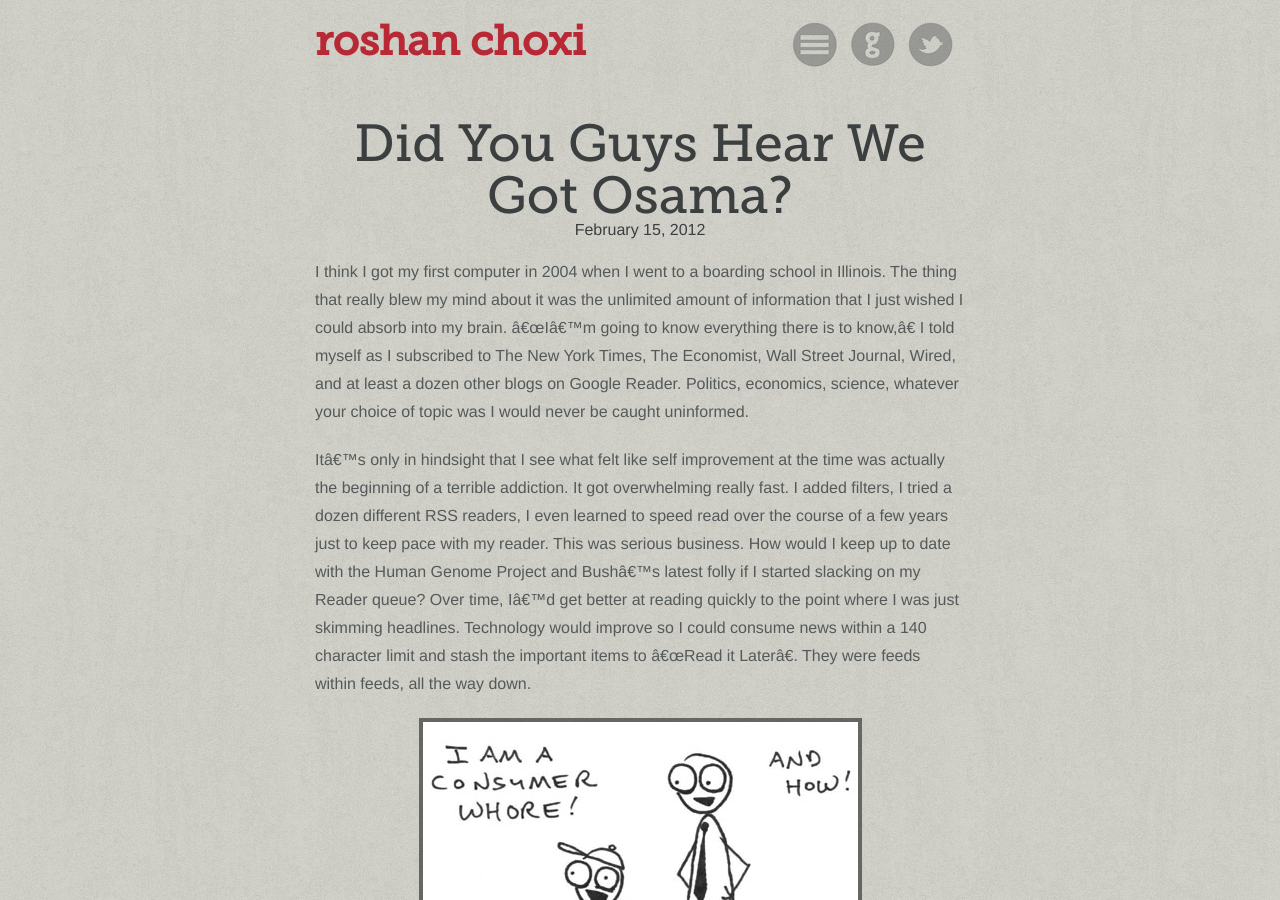
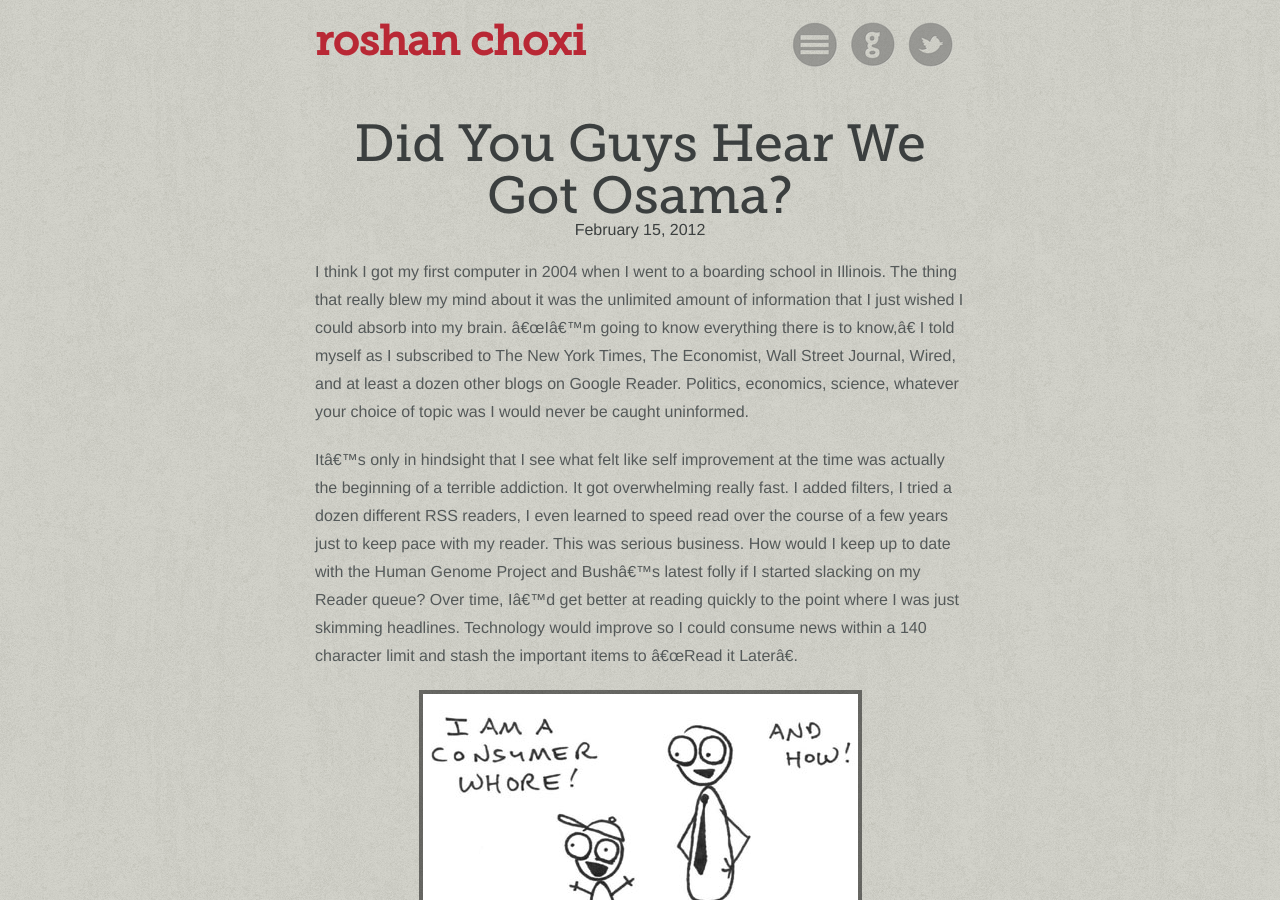
Before and after one commit to choxi/choxi.github.com, a Jekyll site: the page built from _posts/2012-2-15-did-you-guys-hear-we-got-osama.md, in a window 1280 px wide and 900 px high. Built offline with Jekyll 4.4.1, drawn with Linux system fonts in a browser that asks for light colours.

Commit message:
Minor Update to Osama post

```diff
--- a/_posts/2012-2-15-did-you-guys-hear-we-got-osama.md
+++ b/_posts/2012-2-15-did-you-guys-hear-we-got-osama.md
@@ -5,7 +5,7 @@
 
 I think I got my first computer in 2004 when I went to a boarding school in Illinois. The thing that really blew my mind about it was the unlimited amount of information that I just wished I could absorb into my brain. "I'm going to know everything there is to know," I told myself as I subscribed to The New York Times, The Economist, Wall Street Journal, Wired, and at least a dozen other blogs on Google Reader. Politics, economics, science, whatever your choice of topic was I would never be caught uninformed.
 
-It's only in hindsight that I see what felt like self improvement at the time was actually the beginning of a terrible addiction. It got overwhelming really fast. I added filters, I tried a dozen different RSS readers, I even learned to speed read over the course of a few years just to keep pace with my reader. This was serious business. How would I keep up to date with the Human Genome Project and Bush's latest folly if I started slacking on my Reader queue? Over time, I'd get better at reading quickly to the point where I was just skimming headlines. Technology would improve so I could consume news within a 140 character limit and stash the important items to "Read it Later". They were feeds within feeds, all the way down.
+It's only in hindsight that I see what felt like self improvement at the time was actually the beginning of a terrible addiction. It got overwhelming really fast. I added filters, I tried a dozen different RSS readers, I even learned to speed read over the course of a few years just to keep pace with my reader. This was serious business. How would I keep up to date with the Human Genome Project and Bush's latest folly if I started slacking on my Reader queue? Over time, I'd get better at reading quickly to the point where I was just skimming headlines. Technology would improve so I could consume news within a 140 character limit and stash the important items to "Read it Later".
 
 ![I Am A Consumer Whore](/images/ConsumerWhore.jpg)
 
```
